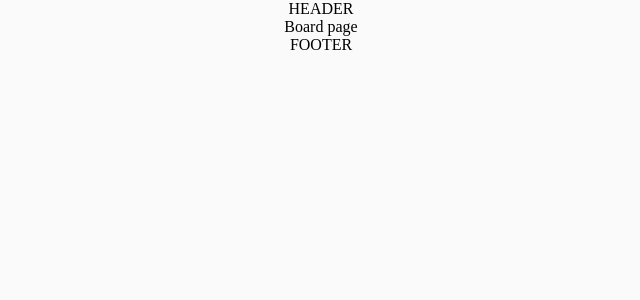
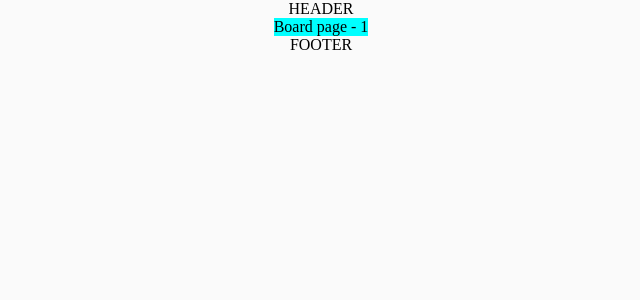
Before and after one commit to EugeneTsalko/project-management-app, a React (Create React App) app: page /Boards/1 in a window 1280 px wide. Shown: the top 300 px of the page, without its empty margins (319-959 px from the left). Built offline with nearby package versions, Linux system fonts and the light colour scheme.

Commit message:
feat: add basic board page layout

```diff
--- /dev/null
+++ b/src/pages/Board/BoardPage.module.scss
@@ -0,0 +1,3 @@
+.p {
+  background-color: aqua;
+}
--- /dev/null
+++ b/src/pages/Board/BoardPage.tsx
@@ -0,0 +1,12 @@
+import React from 'react';
+
+import { useParams } from 'react-router-dom';
+
+import styles from './BoardPage.module.scss';
+
+const BoardPage = () => {
+  const { id } = useParams();
+  return <p className={styles.p}>Board page - {id}</p>;
+};
+
+export default BoardPage;
--- a/src/routes/AppRoutes.tsx
+++ b/src/routes/AppRoutes.tsx
@@ -1,13 +1,15 @@
 import React from 'react';
 
 import { Routes, Route } from 'react-router-dom';
+
+import BoardPage from 'pages/Board/BoardPage';
 
 export default function AppRoutes() {
   return (
     <Routes>
       <Route path="/" element={<p>Welcome page</p>} />
       <Route path="/Boards" element={<p>Main page</p>} />
-      <Route path="/Boards/:id" element={<p>Board page</p>} />
+      <Route path="/Boards/:id" element={<BoardPage />} />
       <Route path="*" element={<p>404: Page not found</p>} />
     </Routes>
   );
```
